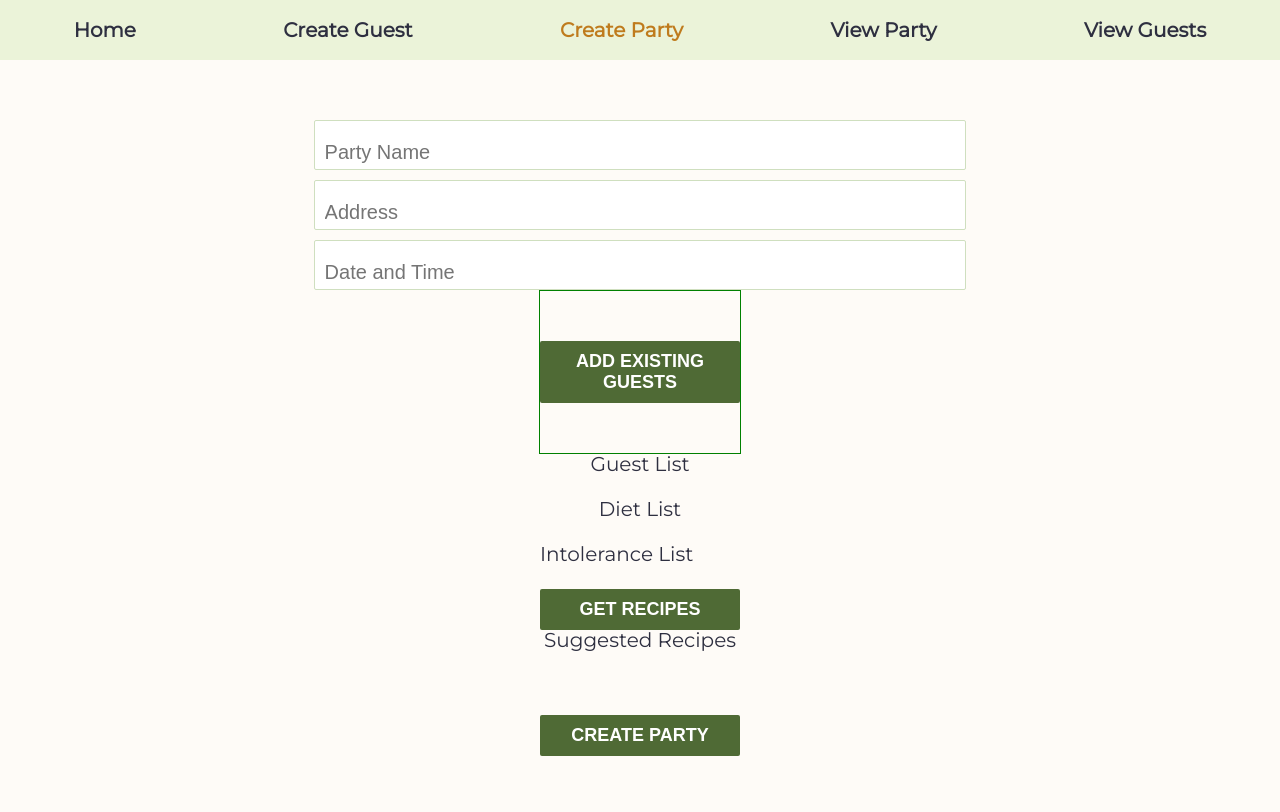
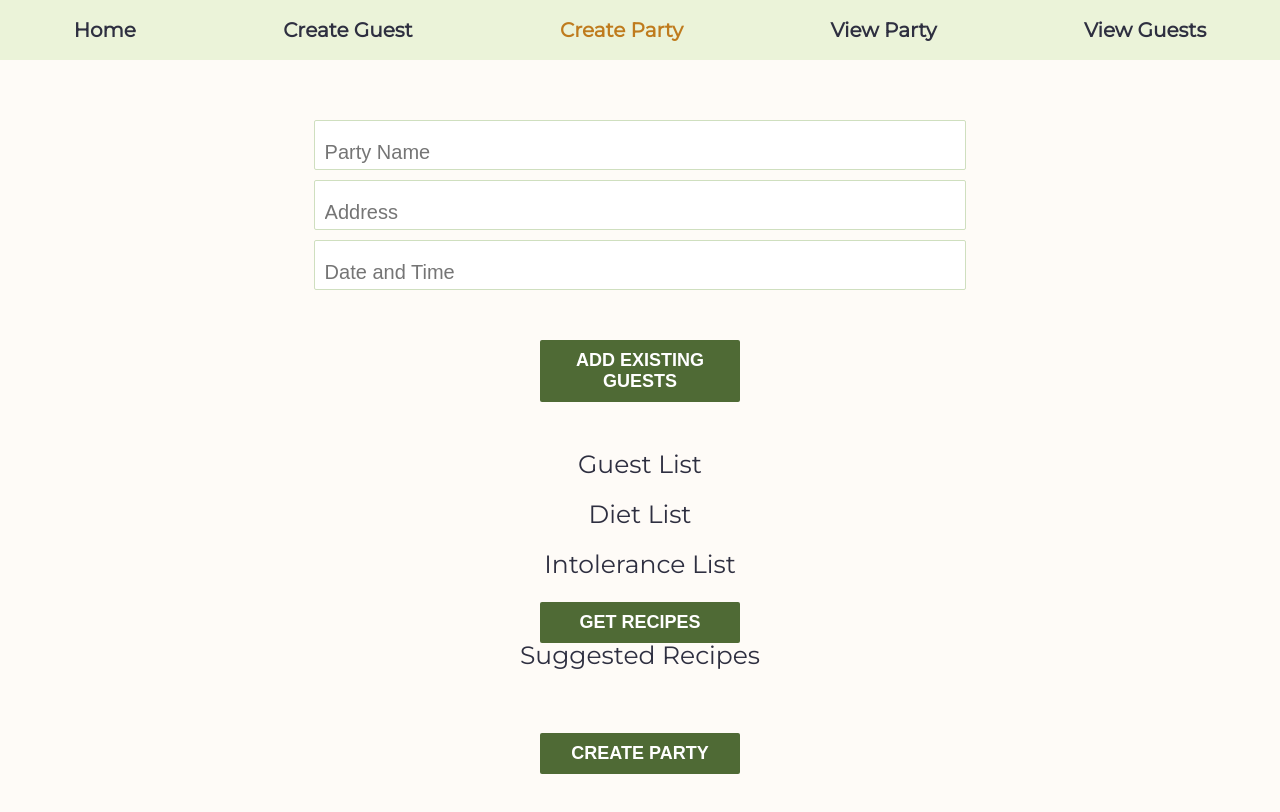
Before and after one commit to BhagirthiEmmaMatthewPatrick-Project6/bempApp, a React (Create React App) app: page /createParty in a window 1280 px wide. Shown: the top 812 px of the page. Built offline with nearby package versions, Linux system fonts and the light colour scheme.

Commit message:
added photos to the existing users in create party

```diff
--- a/src/components/CreateParty.js
+++ b/src/components/CreateParty.js
@@ -109,6 +109,7 @@ class CreateParty extends Component {
         const addedGuests = []
         for (let i=0; i <this.state.guestsKeys.length;i++){
             firebase.database().ref('/Guests/'+this.state.guestsKeys[i]).on('value',(response)=>{
+
                 const profile = response.val()
                 addedGuests.push(profile)
             })
@@ -173,19 +174,20 @@ class CreateParty extends Component {
 
 
                         {/*Adding Guests Component*/}
+                            <button className="addGuests" type="submit" onClick={(e) => this.toggleAddGuests(e)}>Add Existing Guests</button>
                         <ul className="addGuestsUL">
-                            <button className="addGuests" type="submit" onClick={(e)=>this.toggleAddGuests(e)}>Add Existing Guests</button>
                             {this.state.showGuestList ? <CreatePartyAddingGuests getChoice={(e)=>this.getUserKey(e)} />:null}
+
                         </ul>
                         {/*Displaying Guests*/}
                         <section className="invitedGuestsSection">
                         <h2>Guest List</h2>
                             {this.state.addedGuests.map((invitedGuests)=>{
-
                                 return(
                                     <ul className="guestList">
                                         <li>
-                                            <h2>{invitedGuests.name}</h2>
+                                            <img src={invitedGuests.photoURL} alt={`Photo of ${invitedGuests.name}`}/>
+                                            <h3>{invitedGuests.name}</h3>
                                             <p>{invitedGuests.email}</p>
                                         </li>
                                     </ul>
--- a/src/components/CreatePartyAddingGuests.js
+++ b/src/components/CreatePartyAddingGuests.js
@@ -30,9 +30,10 @@ class CreatePartyAddingGuests extends Component{
             <>
                 {this.state.guest.map((guest)=>{
                     return (
-                        <li key={'cpag_'+guest.guestID} onClick={()=>this.props.getChoice(guest.guestID)} id={guest.guestID} className="child">
-                            <p className="child">{guest.guestInfo.name}</p>
-                            <p className="child">{guest.guestInfo.email}</p>
+                        <li classname="existingGuest" key={'cpag_'+guest.guestID} onClick={()=>this.props.getChoice(guest.guestID)} id={guest.guestID}>
+                            <img src={guest.guestInfo.photoURL} alt={`Photo of ${guest.guestInfo.name}`}/>
+                            <p>{guest.guestInfo.name}</p>
+                            <p>{guest.guestInfo.email}</p>
                         </li>
                     )
                 })}
--- a/src/partials/_createParty.scss
+++ b/src/partials/_createParty.scss
@@ -24,23 +24,18 @@
 
 // Existing guests to add to the party
 
-.guestList {
-    display: grid;
-    grid-template-columns: repeat(2, auto);
-    grid-template-rows: repeat(5, auto);
-    grid-gap: 10px;
+.addGuestsUL {
+    display: flex;
     justify-content: space-between;
-    grid-auto-rows: 1fr;
-    grid-auto-columns: 1fr;
-    grid-auto-flow: dense;
-    margin: 0;
+    flex-wrap: wrap;
 }
 
-.guestList li {
+.addGuestsUL li {
     background-color: #fff;
-    width: 300px;
-    height: 200px;
+    border: 2px solid $mainColor;
+    border-radius: 2px;
 }
+
 
 h2 {
     padding-bottom: 25px;
@@ -68,7 +63,3 @@ img {
     width: 60%;
     display: inline-block;
 }
-
-.addGuestsUL{
-    border:1px solid green;
-}
--- a/src/partials/_general.scss
+++ b/src/partials/_general.scss
@@ -38,7 +38,6 @@ nav,
 button,
 input,
 label,
-h2,
 h3 {
     font-size: 2rem;
 }
@@ -47,8 +46,13 @@ p {
     font-size: 1.8rem;
 }
 
+h2,
 .homeIntro p {
     font-size: 2.5rem;
+}
+
+h2 {
+    text-align: center;
 }
 
 button {
```
